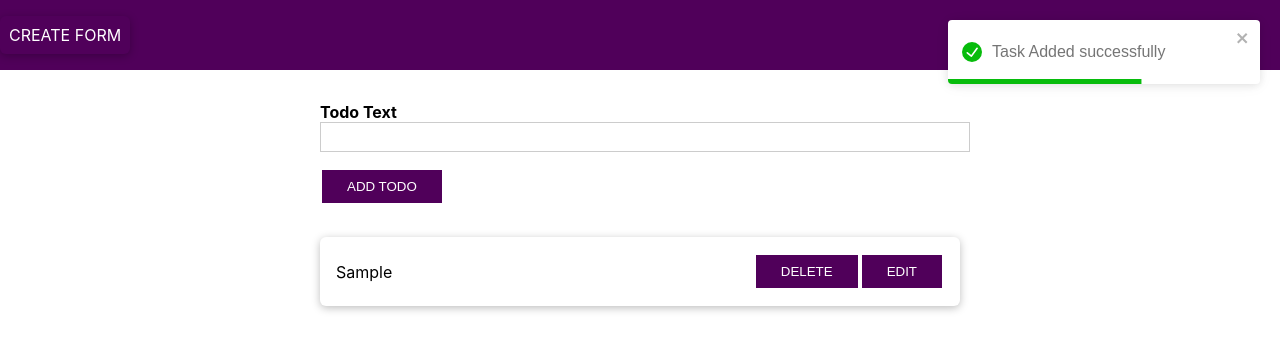
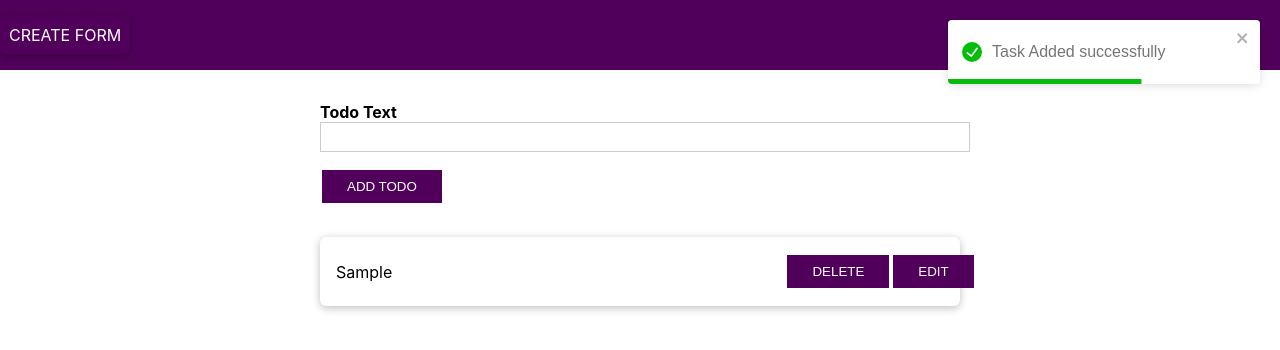
Before and after one commit to riddhipujara/todo_task_list, a React (Create React App) app: page /home in a window 1280 px wide. Both pictures are taken after typing "Sample" into the empty fields and a click on the button "ADD TODO". Shown: the top 350 px of the page. Built offline with nearby package versions, Linux system fonts and the light colour scheme.

Commit message:
Removed unnecessary elements to DOM.

```diff
--- a/src/components/ToDo/ToDoList.css
+++ b/src/components/ToDo/ToDoList.css
@@ -13,7 +13,10 @@ li {
   border-radius: 6px;
   display: flex;
   align-items: center;
-  justify-content: space-between;
+}
+
+.btn_ml {
+  margin-left: 65%;
 }
 
 button {
--- a/src/components/ToDo/ToDoList.tsx
+++ b/src/components/ToDo/ToDoList.tsx
@@ -14,10 +14,10 @@ const TodoList: React.FC<iTodoList> = (props) => {
       {todos.map((item) => (
         <li key={item.id}>
           <span>{item.text}</span>
-          <div>
-            <button onClick={() => todoDeleteHandler(item.id)}>DELETE</button>
-            <button onClick={() => todoEditHandler(item.id)}>EDIT</button>
-          </div>
+          <button onClick={() => todoDeleteHandler(item.id)} className="btn_ml">
+            DELETE
+          </button>
+          <button onClick={() => todoEditHandler(item.id)}>EDIT</button>
         </li>
       ))}
     </ul>
```
